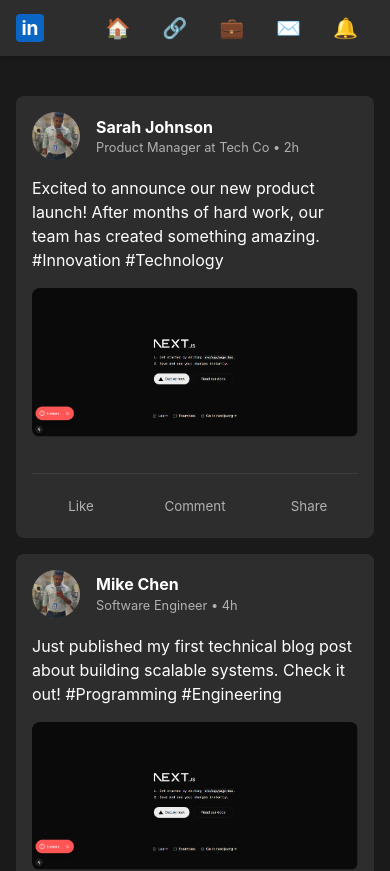
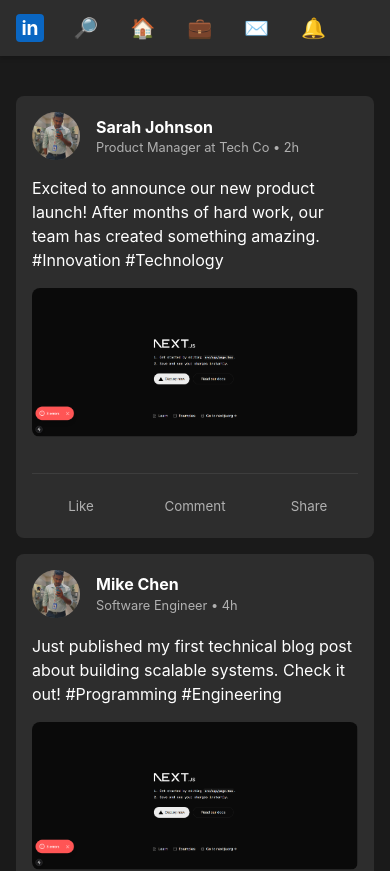
Before and after one commit to Susheel4115/Test-Sample-mobile-view, a plain HTML site: page index.html in a window 390 px wide. Shown: the top 871 px of the page. Drawn offline with Linux system fonts and the light colour scheme.

Commit message:
committed

```diff
--- a/index.html
+++ b/index.html
@@ -18,6 +18,7 @@
         <li class="nav-item">Jobs</li>
         <li class="nav-item">Messages</li>
         <li class="nav-item">Notifications</li>
+        <li class="nav-item">Search</li>
       </ul>
     </nav>
 
--- a/styles.css
+++ b/styles.css
@@ -277,10 +277,10 @@
     }
 
     .nav-item:nth-child(1)::before {
-      content: '🏠'; /* Example icon for Home */
+      content: '🔎'; /* Example icon for Home */
     }
     .nav-item:nth-child(2)::before {
-      content: '🔗'; /* Example icon for Network */
+      content: '🏠'; /* Example icon for Network */
     }
     .nav-item:nth-child(3)::before {
       content: '💼'; /* Example icon for Jobs */
@@ -291,4 +291,7 @@
     .nav-item:nth-child(5)::before {
       content: '🔔'; /* Example icon for Notifications */
     }
+    .nav-item:nth-child(6)::before {
+      content: ''; /* Example icon for Notifications */
+    }
   }
```
